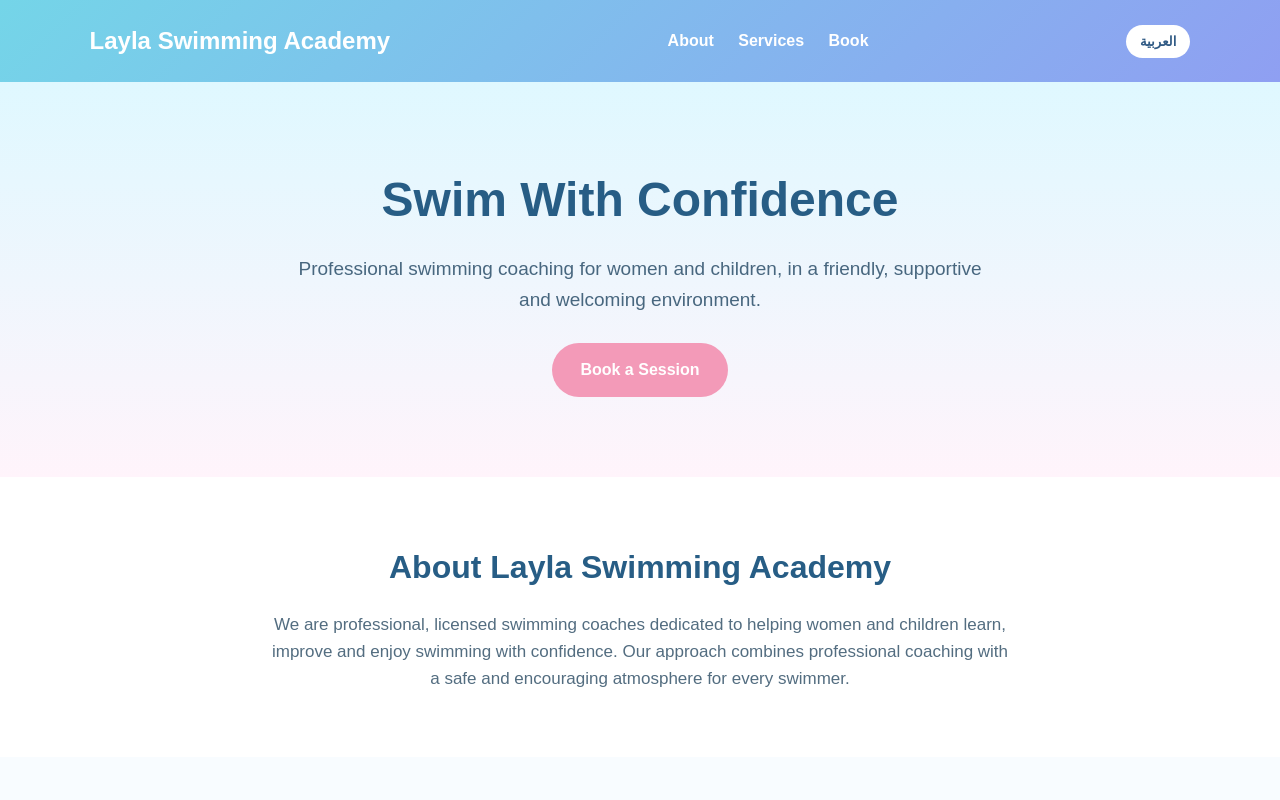
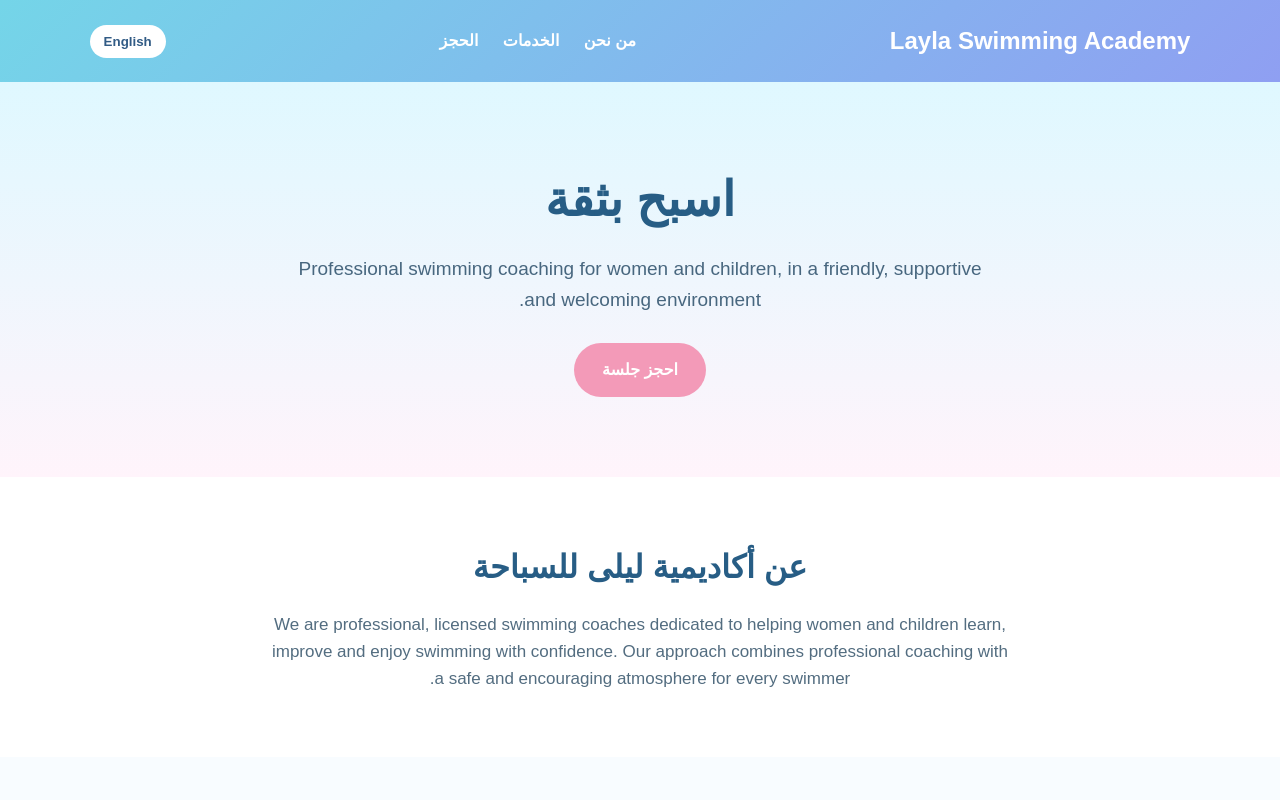
Before and after one commit to lailasamir006-web/swimming-academy, a plain HTML site: page index.html in a window 1280 px wide. Both pictures are taken after a click on the button "العربية". Shown: the top 800 px of the page. Drawn offline with Linux system fonts and the light colour scheme.

Commit message:
Update index.html

```diff
--- a/index.html
+++ b/index.html
@@ -269,6 +269,47 @@
 <footer>
   © 2026 Layla Swimming Academy
 </footer>
+<script>
+const translations = {
+  "About": "من نحن",
+  "Services": "الخدمات",
+  "Book": "الحجز",
+  "العربية": "English",
+  "Swim With Confidence": "اسبح بثقة",
+  "Professional swimming coaching for women and children, in a friendly, supportive and welcoming environment.": "تدريب سباحة احترافي للنساء والأطفال في بيئة ودية وداعمة ومريحة.",
+  "Book a Session": "احجز جلسة",
+  "About Layla Swimming Academy": "عن أكاديمية ليلى للسباحة",
+  "Children's Swimming": "سباحة الأطفال",
+  "Women's Swimming": "سباحة النساء",
+  "Swimming Skills": "مهارات السباحة",
+  "Aqua Therapy": "العلاج المائي",
+  "Book a Swimming Session": "احجز جلسة سباحة",
+  "Choose one or two sessions when booking.": "اختر جلسة واحدة أو جلستين عند الحجز.",
+  "1 Session": "جلسة واحدة",
+  "2 Sessions": "جلستان",
+  "60 minutes": "60 دقيقة",
+  "120 minutes": "120 دقيقة",
+  "Start Booking": "ابدأ الحجز",
+  "© 2026 Layla Swimming Academy": "© 2026 أكاديمية ليلى للسباحة"
+};
 
+let arabic = false;
+
+document.querySelector(".language").addEventListener("click", function () {
+  arabic = !arabic;
+
+  document.querySelectorAll("body *").forEach(element => {
+    if (element.children.length === 0) {
+      const text = element.textContent.trim();
+      if (translations[text]) {
+        element.textContent = arabic ? translations[text] : Object.keys(translations).find(key => translations[key] === text) || text;
+      }
+    }
+  });
+
+  document.documentElement.dir = arabic ? "rtl" : "ltr";
+  document.documentElement.lang = arabic ? "ar" : "en";
+});
+</script>
 </body>
 </html>
```
